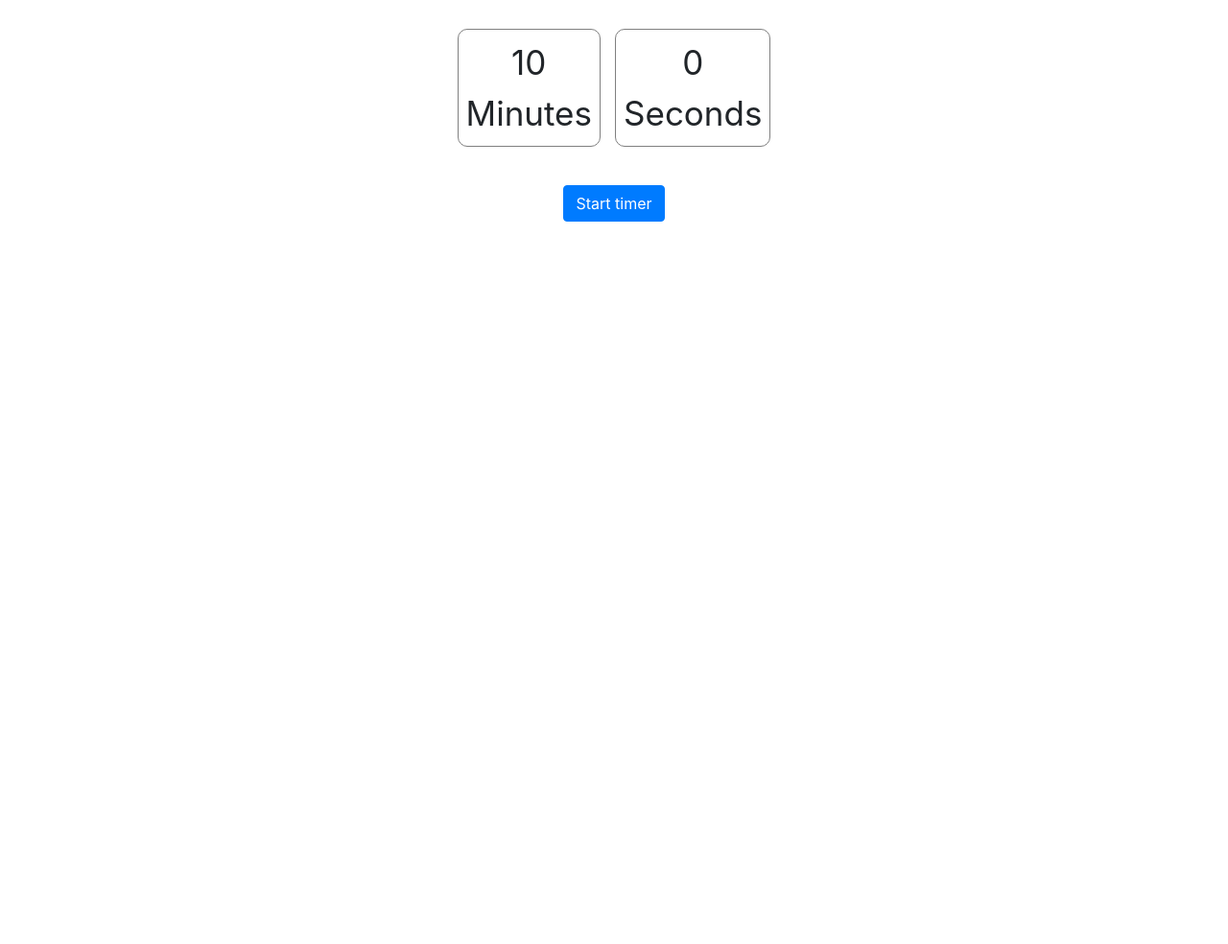
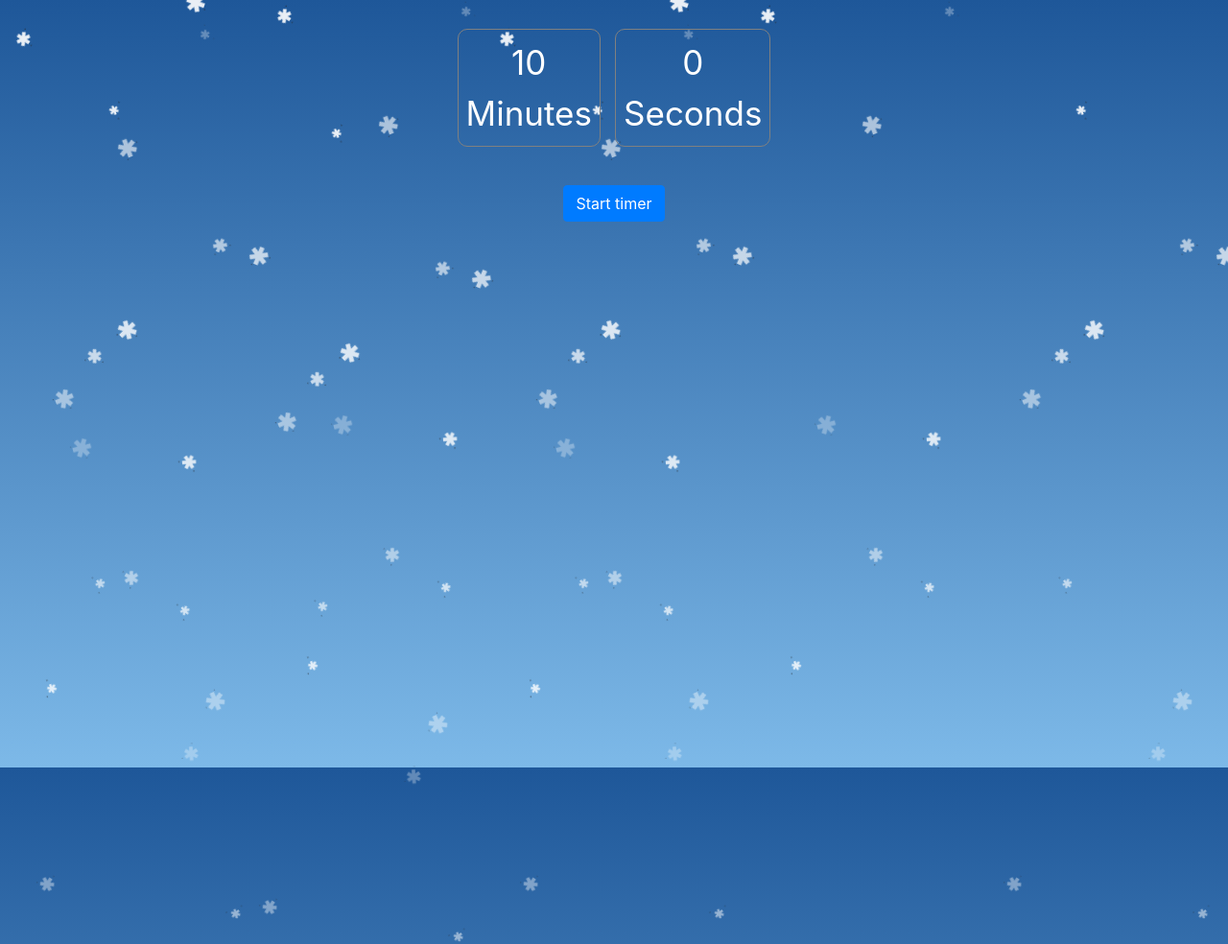
Before and after one commit to datorium-prog2/timer, a plain HTML site: page index.html in a window 1280 px wide. Shown: the top 984 px of the page at 96% size. Before the commit the page ends 800 px from the top, so only its background shows below. Drawn offline with nearby package versions, Linux system fonts and the light colour scheme.

Commit message:
Added snow

```diff
--- a/index.html
+++ b/index.html
@@ -8,9 +8,12 @@
     <!-- Bootstrap 4 styles -->
     <link rel="stylesheet" href="https://cdn.jsdelivr.net/npm/bootstrap@4.0.0/dist/css/bootstrap.min.css" integrity="sha384-Gn5384xqQ1aoWXA+058RXPxPg6fy4IWvTNh0E263XmFcJlSAwiGgFAW/dAiS6JXm" crossorigin="anonymous">
     <!-- Our styles -->
+    <link rel="stylesheet" href="snowfalse.css">
     <link rel="stylesheet" href="style.css">
 </head>
 <body>
+    <div class="snowflakes"><i></i><i></i><i></i><i></i><i></i><i></i><i></i><i></i><i></i><i></i><i></i><i></i><i></i><i></i><i></i><i></i><i></i><i></i><i></i><i></i><i></i><i></i><i></i><i></i><i></i><i></i><i></i><i></i><i></i><i></i><i></i><i></i><i></i><i></i><i></i><i></i><i></i><i></i><i></i><i></i><i></i><i></i><i></i><i></i><i></i><i></i><i></i><i></i><i></i><i></i><i></i><i></i><i></i><i></i><i></i><i></i><i></i><i></i><i></i><i></i><i></i><i></i><i></i><i></i><i></i><i></i><i></i><i></i><i></i><i></i><i></i><i></i><i></i><i></i><i></i><i></i><i></i><i></i><i></i><i></i><i></i><i></i><i></i><i></i></div>
+
     <div class="timer js-timer">
         <div class="timer__time">
 
@@ -29,6 +32,7 @@
     </div>
 
 
+
     <!-- Bootstrap 4 scripts -->
     <script src="https://code.jquery.com/jquery-3.2.1.slim.min.js" integrity="sha384-KJ3o2DKtIkvYIK3UENzmM7KCkRr/rE9/Qpg6aAZGJwFDMVNA/GpGFF93hXpG5KkN" crossorigin="anonymous"></script>
     <script src="https://cdn.jsdelivr.net/npm/popper.js@1.12.9/dist/umd/popper.min.js" integrity="sha384-ApNbgh9B+Y1QKtv3Rn7W3mgPxhU9K/ScQsAP7hUibX39j7fakFPskvXusvfa0b4Q" crossorigin="anonymous"></script>
--- /dev/null
+++ b/snowfalse.css
@@ -0,0 +1,101 @@
+html, body {
+    background: #1e5799; /* Old browsers */
+    background: -moz-linear-gradient(top,  #1e5799 0%, #7db9e8 100%); /* FF3.6+ */
+    background: -webkit-gradient(linear, left top, left bottom, color-stop(0%,#1e5799), color-stop(100%,#7db9e8)); /* Chrome,Safari4+ */
+    background: -webkit-linear-gradient(top,  #1e5799 0%,#7db9e8 100%); /* Chrome10+,Safari5.1+ */
+    background: -o-linear-gradient(top,  #1e5799 0%,#7db9e8 100%); /* Opera 11.10+ */
+    background: -ms-linear-gradient(top,  #1e5799 0%,#7db9e8 100%); /* IE10+ */
+    background: linear-gradient(to bottom,  #1e5799 0%,#7db9e8 100%); /* W3C */
+    filter: progid:DXImageTransform.Microsoft.gradient( startColorstr='#1e5799', endColorstr='#7db9e8',GradientType=0 ); /* IE6-9 */
+    min-height:100%;
+    }
+
+    .snowflakes {
+        width: 100%; height: 1200px;
+        position: absolute; top: -90px; left: 0;
+    }
+
+    i, i:after, i:before { background: white; }
+    i {
+        display: inline-block;
+        -webkit-animation: snowflakes 3s linear 2s 20;
+        -moz-animation: snowflakes 3s linear 2s 20;
+        position: relative;
+    }
+    i:after, i:before {
+        height: 100%;
+        width: 100%;
+        content: ".";
+        position: absolute;
+        top: 0px;
+        left: 0px;
+        -webkit-transform: rotate(120deg);
+    }
+    i:before { -webkit-transform: rotate(240deg); }
+
+    @-webkit-keyframes snowflakes {
+        0% {
+            -webkit-transform: translate3d(0,0,0) rotate(0deg) scale(0.6);
+        }
+        100% {
+            -webkit-transform: translate3d(15px, 1200px, 0px) rotate(360deg) scale(0.6);
+        };
+    }
+
+    .snowflakes i:nth-child(3n) {
+        width: 16px; height: 4px;
+        -webkit-animation-duration: 4s;
+        -webkit-animation-iteration-count: 30;
+        -webkit-transform-origin: right -45px;
+    }
+
+    .snowflakes i:nth-child(3n+1) {
+        width: 24px; height: 6px;
+        -webkit-animation-duration: 6s;
+        -webkit-animation-iteration-count: 45;
+        -webkit-transform-origin: right -30px;
+    }
+
+    .snowflakes i:nth-child(3n+2) {
+        width: 32px; height: 8px;
+        -webkit-animation-duration: 8s;
+        -webkit-animation-iteration-count: 60;
+        -webkit-transform-origin: right -15px;
+    }
+
+    /* different delays so they don't all start at the same time */
+    .snowflakes i:nth-child(7n) {
+      opacity:.3;
+      -webkit-animation-delay: 0s;
+      -webkit-animation-timing-function:ease-in;
+    }
+    .snowflakes i:nth-child(7n+1) {
+      opacity:.4;
+      -webkit-animation-delay: 1s;
+      -webkit-animation-timing-function:ease-out;
+    }
+    .snowflakes i:nth-child(7n+2) {
+      opacity:.5;
+      -webkit-animation-delay: 1.5s;
+      -webkit-animation-timing-function:linear;
+    }
+    .snowflakes i:nth-child(7n+3) {
+      opacity:.6;
+      -webkit-animation-delay: 2s;
+      -webkit-animation-timing-function:ease-in;
+    }
+    .snowflakes i:nth-child(7n+4) {
+      opacity:.7;
+      -webkit-animation-delay: 2.5s;
+      -webkit-animation-timing-function:linear;
+    }
+    .snowflakes i:nth-child(7n+5) {
+      opacity:.8;
+      -webkit-animation-delay: 3s;
+      -webkit-animation-timing-function:ease-out;
+    }
+    .snowflakes i:nth-child(7n+6) {
+      opacity:.9;
+      -webkit-animation-delay: 3.5s;
+      -webkit-animation-timing-function:ease-in;
+    }
--- a/style.css
+++ b/style.css
@@ -12,6 +12,9 @@ body {
     align-items: center;
     padding: 30px;
     gap: 40px;
+    height: 100vh;
+    position: relative;
+    z-index: 2;
 }
 
 .timer__time {
@@ -27,4 +30,5 @@ body {
     padding: 8px;
     border-radius: 10px;
     font-size: 35px;
+    color: white;
 }
```
